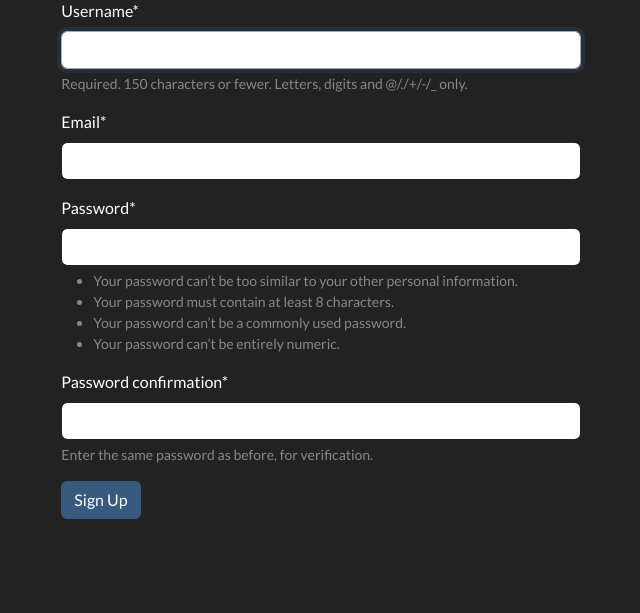
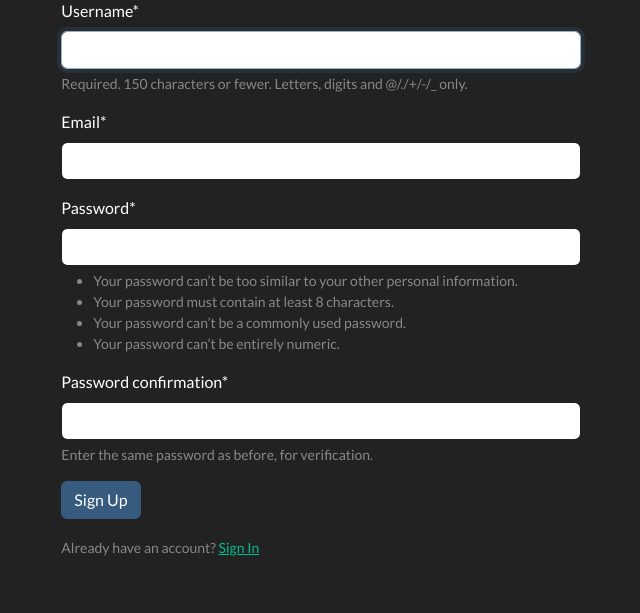
Before and after one commit to RaphaelIsaiah/Two-and-Five-Inventory-Manager, a Django app: page /signup/ in a window 1280 px wide. Shown: the part 187-800 px from the top of the page, without its empty margins (319-959 px from the left). Run offline with Django 5.2, Linux system fonts and the light colour scheme; some libraries are stand-ins or nearby versions.

Commit message:
Added sign in link to sign up page

```diff
--- a/two_and_five_inventory_manager/inventory/templates/inventory/signup.html
+++ b/two_and_five_inventory_manager/inventory/templates/inventory/signup.html
@@ -27,6 +27,11 @@
             <button class="btn btn-primary" type="submit">Sign Up</button>
 
         </form>
+        <div class="pt-3">
+            <small class="text-muted">Already have an account?
+                <a href="{% url 'login' %}" class="ml-2">Sign In</a>
+            </small>
+        </div>
     </div>
 </div>
 {% endblock content %}
```
